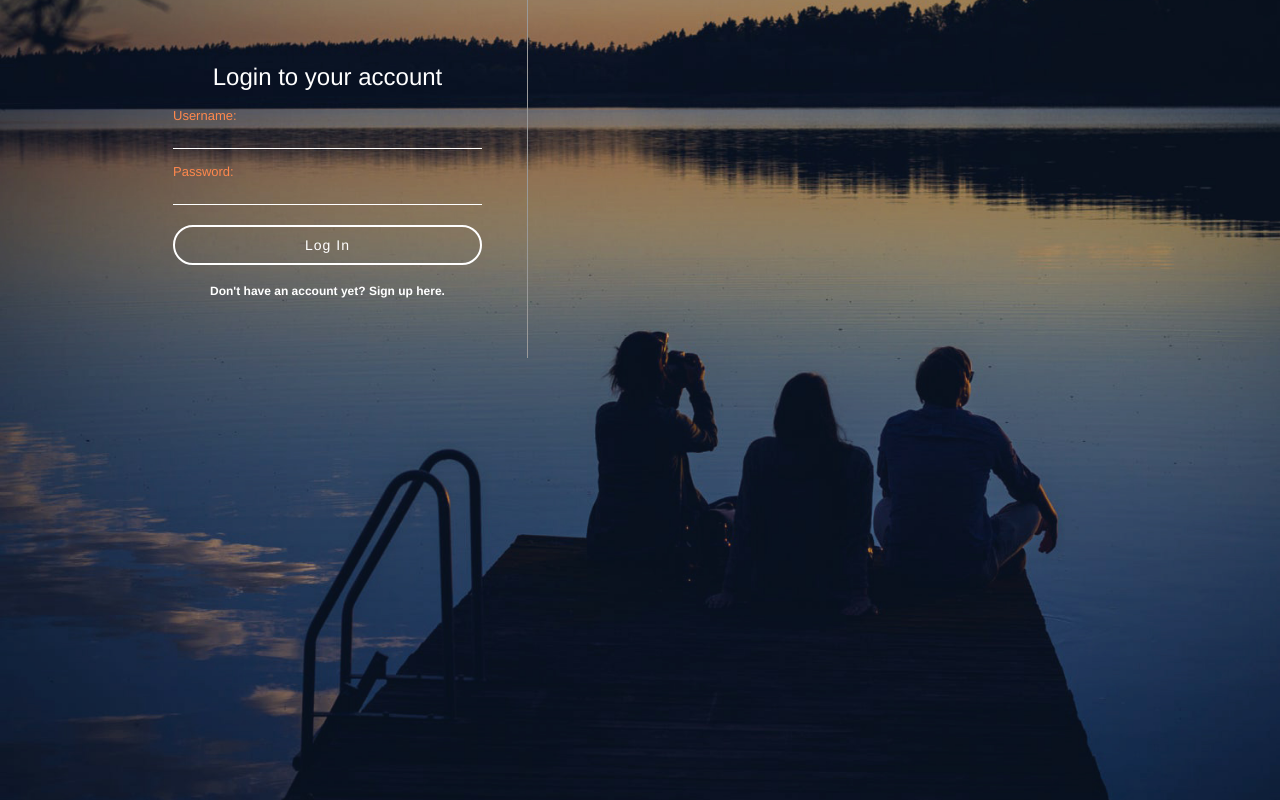
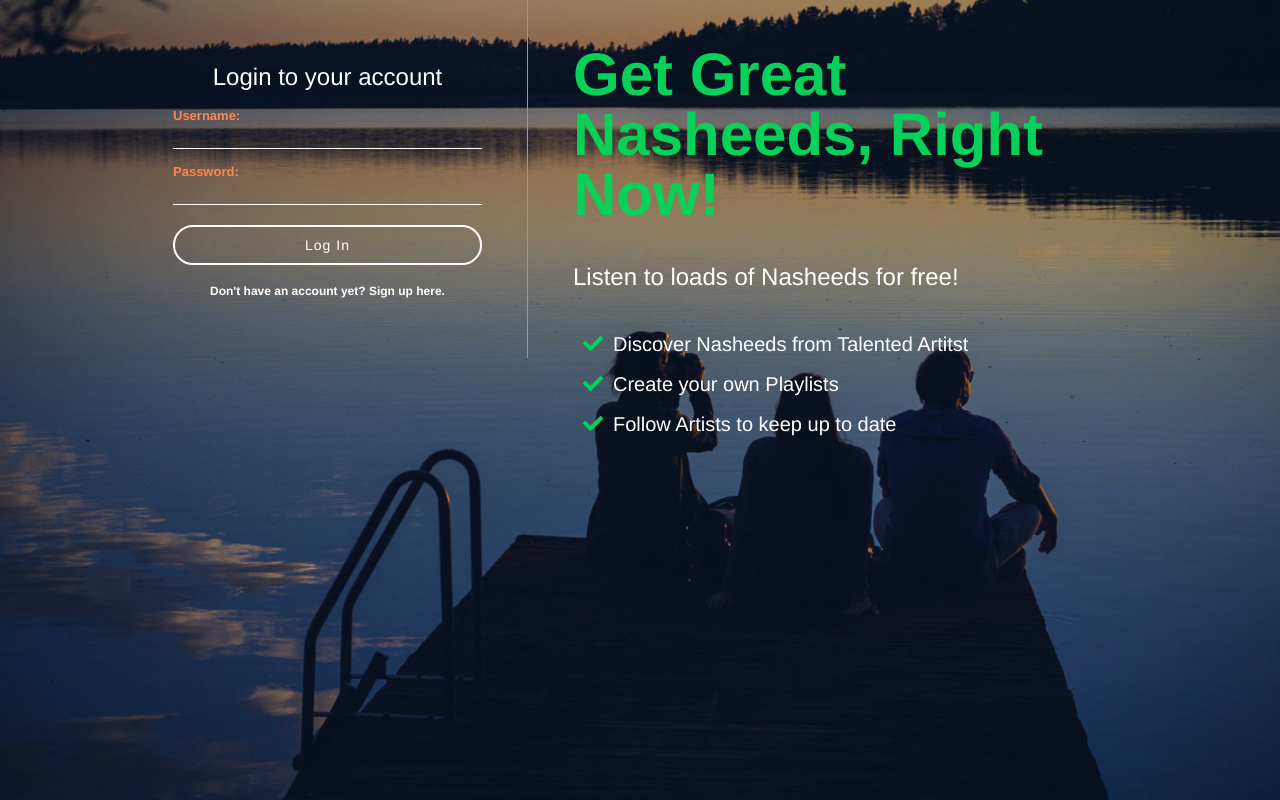
Before and after one commit to AbuBakr-S/SpotifyClone, a PHP site: page /register.php in a window 1280 px wide. Run offline with PHP 8.4, Linux system fonts and the light colour scheme; some libraries are stand-ins or nearby versions.

Commit message:
Adding some additional tweaks and Font Awesome Icons. Adding sticky form to username on log in

```diff
--- a/assets/css/register.css
+++ b/assets/css/register.css
@@ -68,9 +68,11 @@ html, body {
 }
 
 .inputContainer label {
+  display: block;
   color: #ff884d;
   font-size: 13px;
   margin-top: 15px;
+  font-weight: bold;
 }
 
 .inputContainer button {
@@ -108,3 +110,41 @@ html, body {
 #registerForm, #loginForm{
   display: none;
 }
+
+/* RIGHT SIDE TEXT */
+.loginText {
+  padding: 45px;
+  display: table-cell;
+}
+
+.loginText h1 {
+  color: #07d159;
+  font-size: 60px;
+  font-weight: bold;
+}
+
+.loginText h2 {
+  margin: 35px 0;
+}
+
+.loginText ul {
+  padding: 0;
+}
+
+.loginText li {
+  font-size: 20px;
+  list-style-type: none;
+  padding: 10px;
+}
+
+.inputContainer .errorMessage {
+  color: #07d159;
+  font-size: 12px;
+  display: block;
+}
+
+/* FONT AWESOME ICONS */
+.fas {
+  margin-right: 10px;
+  color: #07d159;
+}
--- a/register.php
+++ b/register.php
@@ -24,7 +24,9 @@
     <!-- CSS -->
     <link rel="stylesheet" href="assets/css/register.css">
 
-    <!-- JQuery -->
+    <!-- Font Awesome CDN (Web Fonts with CSS) -->
+    <link href="https://use.fontawesome.com/releases/v5.0.6/css/all.css" rel="stylesheet">
+    <!-- JQuery CDN -->
     <script src="https://ajax.googleapis.com/ajax/libs/jquery/3.3.1/jquery.min.js"></script>
     <!-- JS -->
     <script src="assets/js/register.js"></script>
@@ -61,13 +63,15 @@
       <div class="loginContainer">
         <div class="inputContainer">
 
+          <!-- LEFT SIDE FORM -->
+
           <!-- Login Form -->
           <form id="loginForm" action="register.php" method="POST">
           <h2>Login to your account</h2>
           <p>
             <?php echo $account->getError(Constants::$loginFailed); ?>
             <label for="loginUserName">Username:</label>
-            <input id="loginUserName" type="text" name="login_User_Name" required>
+            <input id="loginUserName" type="text" name="login_User_Name" value="<?php getInputValue('login_User_Name'); ?>" required>
           </p>
           <p>
             <label for="loginPassword">Password:</label>
@@ -113,7 +117,6 @@
             </p>
 
             <p>
-
               <label for="confirmEmail">Confirm Email:</label>
               <input id="confirmEmail" type="email" name="email_2" value="<?php getInputValue('email_2'); ?>" required>
             </p>
@@ -139,6 +142,18 @@
 
           </form>
         </div>
+
+        <!-- RIGHT SIDE TEXT -->
+        <div class="loginText">
+            <h1>Get Great Nasheeds, Right Now!</h1>
+            <h2>Listen to loads of Nasheeds for free!</h2>
+            <ul>
+              <li><i class="fas fa-check"></i>Discover Nasheeds from Talented Artitst</li>
+              <li><i class="fas fa-check"></i>Create your own Playlists</li>
+              <li><i class="fas fa-check"></i>Follow Artists to keep up to date</li>
+            </ul>
+        </div>
+
       </div>
     </div>
 
```
